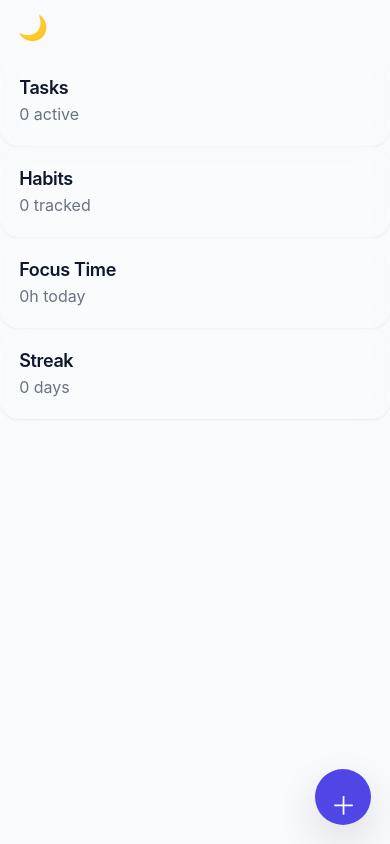
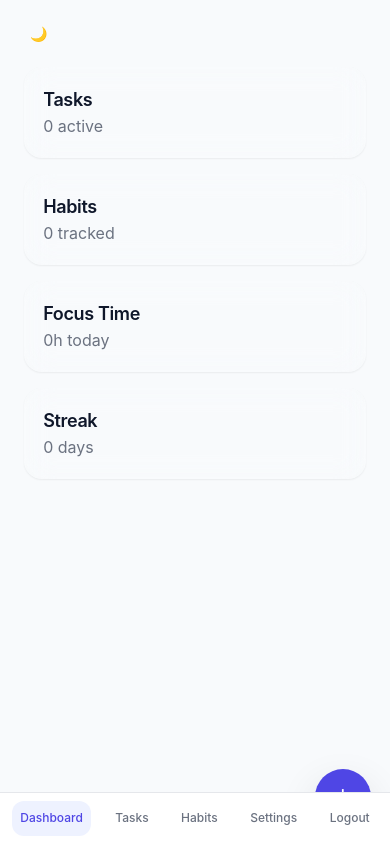
Before and after one commit to Sayed24/FlowDesk, a plain HTML site: page index.html in a window 390 px wide. Drawn offline with Linux system fonts and the light colour scheme; sample sign-in values are in the browser's storage.

Commit message:
Update layout.css

```diff
--- a/css/layout.css
+++ b/css/layout.css
@@ -1,130 +1,117 @@
-/* Wrapper for the whole app */
-.app {
+/* =====================================================
+   FlowDesk — Layout System
+   Responsive • Mobile-first • Modern
+   File: css/layout.css
+   ===================================================== */
+
+/* ---------- APP SHELL ---------- */
+body {
   display: flex;
-  height: 100vh;
+  min-height: 100vh;
 }
 
-/* Sidebar (Desktop) */
+/* ---------- SIDEBAR ---------- */
 .sidebar {
-  background-color: var(--primary-color);
-  color: var(--text-light);
-  width: 250px;
-  padding: var(--padding);
+  width: 260px;
+  background: var(--surface);
+  border-right: 1px solid var(--border);
+  padding: var(--space-6) var(--space-4);
+  position: sticky;
+  top: 0;
+  height: 100vh;
+  z-index: var(--z-sidebar);
+  transition: background var(--speed) var(--ease);
+}
+
+.logo {
+  font-size: var(--text-xl);
+  margin-bottom: var(--space-6);
+  color: var(--primary);
+}
+
+/* ---------- NAV ---------- */
+nav {
   display: flex;
   flex-direction: column;
-  justify-content: space-between;
-  position: sticky;
-  top: 0;
-}
-
-.sidebar .logo {
-  font-size: 2rem;
-  font-weight: bold;
-  margin-bottom: 20px;
-}
-
-.nav {
-  display: flex;
-  flex-direction: column;
+  gap: var(--space-2);
 }
 
 .nav-link {
-  color: var(--text-light);
-  padding: 12px;
-  margin: 8px 0;
-  border-radius: var(--border-radius);
-  transition: background-color 0.3s ease;
+  padding: var(--space-3) var(--space-4);
+  border-radius: var(--radius-md);
+  color: var(--muted);
+  font-weight: var(--weight-medium);
+  transition:
+    background var(--speed) var(--ease),
+    color var(--speed) var(--ease);
 }
 
-.nav-link:hover,
-.nav-link.active {
-  background-color: var(--accent-color);
+.nav-link.active,
+.nav-link:hover {
+  background: var(--primary-soft);
+  color: var(--primary);
 }
 
-.main {
+/* ---------- MAIN ---------- */
+.main-content {
   flex: 1;
-  padding: var(--padding);
-  overflow-y: auto;
-  background-color: var(--background-light);
+  display: flex;
+  flex-direction: column;
+  padding: var(--space-6);
+  gap: var(--space-6);
 }
 
+/* ---------- TOPBAR ---------- */
 .topbar {
   display: flex;
+  align-items: center;
   justify-content: space-between;
-  align-items: center;
-  background-color: var(--primary-color);
-  color: var(--text-light);
-  padding: 12px;
 }
 
-.theme-toggle {
-  background: none;
-  border: none;
-  color: var(--text-light);
-  font-size: 1.5rem;
-  cursor: pointer;
+/* ---------- GRID ---------- */
+.dashboard-grid {
+  display: grid;
+  grid-template-columns: repeat(auto-fit, minmax(220px, 1fr));
+  gap: var(--space-4);
 }
 
-/* Bottom Navigation (Mobile) */
-.bottom-nav {
-  display: none;
-  background-color: var(--primary-color);
-  padding: 12px;
-  position: fixed;
-  bottom: 0;
-  left: 0;
-  right: 0;
-  justify-content: space-around;
-  align-items: center;
-  border-top: 1px solid #ddd;
-}
+/* ---------- MOBILE ---------- */
+@media (max-width: 900px) {
 
-.bottom-nav a {
-  color: var(--text-light);
-  font-size: 1.5rem;
-  text-align: center;
-}
-
-/* FAB (Floating Action Button) */
-.fab {
-  position: fixed;
-  bottom: 20px;
-  right: 20px;
-  background-color: var(--accent-color);
-  color: var(--text-light);
-  border: none;
-  padding: 16px;
-  border-radius: 50%;
-  font-size: 24px;
-  cursor: pointer;
-  box-shadow: 0 4px 8px rgba(0, 0, 0, 0.1);
-  transition: background-color 0.3s;
-}
-
-.fab:hover {
-  background-color: var(--primary-color);
-}
-
-/* Responsive Styles */
-@media screen and (max-width: 768px) {
-  /* Mobile Layout */
-  .app {
+  body {
     flex-direction: column;
   }
 
   .sidebar {
+    position: fixed;
+    bottom: 0;
+    top: auto;
+    height: auto;
+    width: 100%;
+    display: flex;
+    justify-content: space-around;
+    border-right: none;
+    border-top: 1px solid var(--border);
+    padding: var(--space-2);
+    background: var(--surface);
+  }
+
+  nav {
+    flex-direction: row;
+    width: 100%;
+    justify-content: space-around;
+  }
+
+  .nav-link {
+    padding: var(--space-2);
+    font-size: var(--text-xs);
+  }
+
+  .logo {
     display: none;
   }
 
-  .bottom-nav {
-    display: flex;
-  }
-
-  .main {
-    padding: 10px;
-  }
-
-  .topbar h2 {
-    font-size: 1.5rem;
+  .main-content {
+    padding-bottom: 90px;
   }
 }
```
